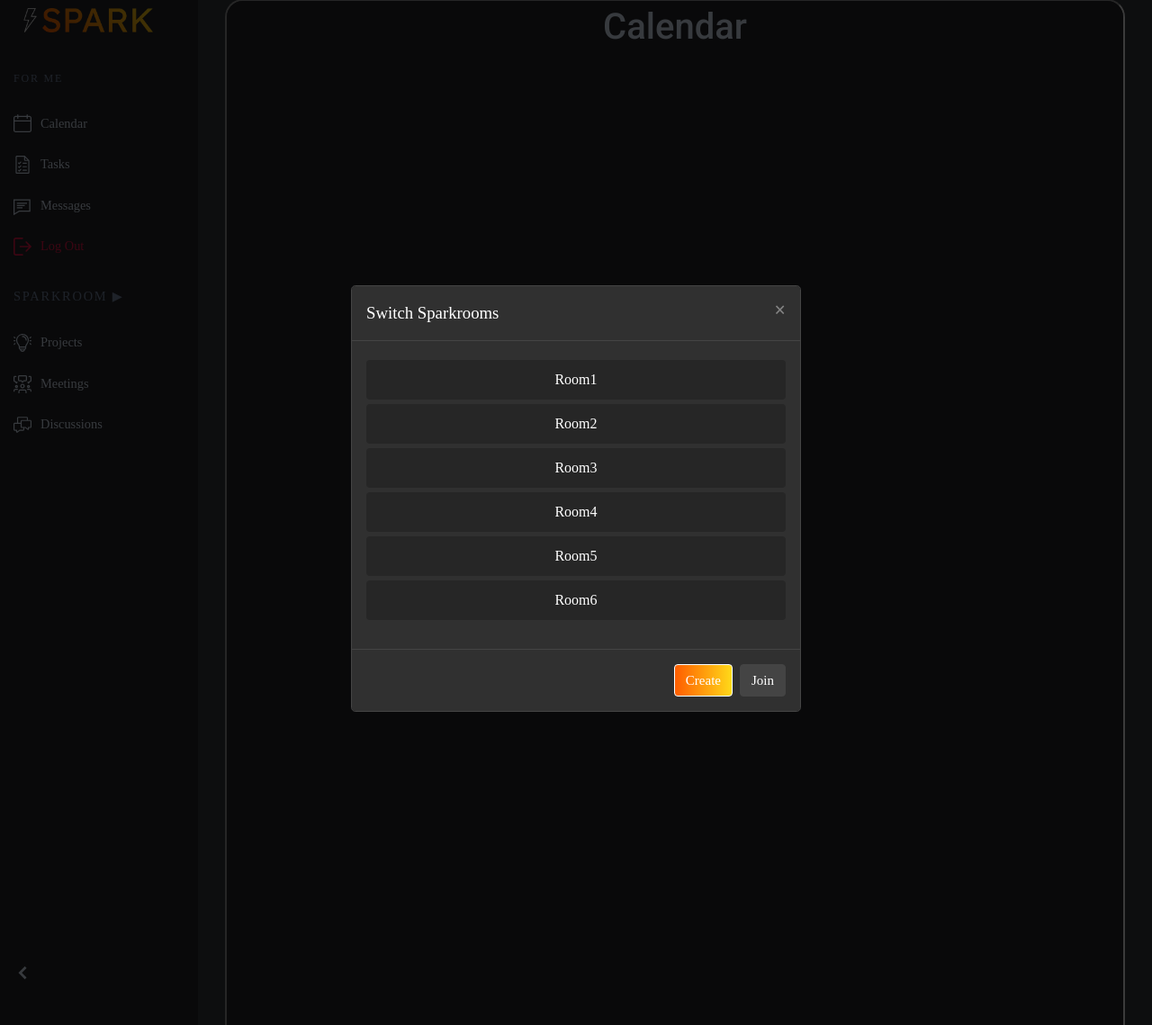
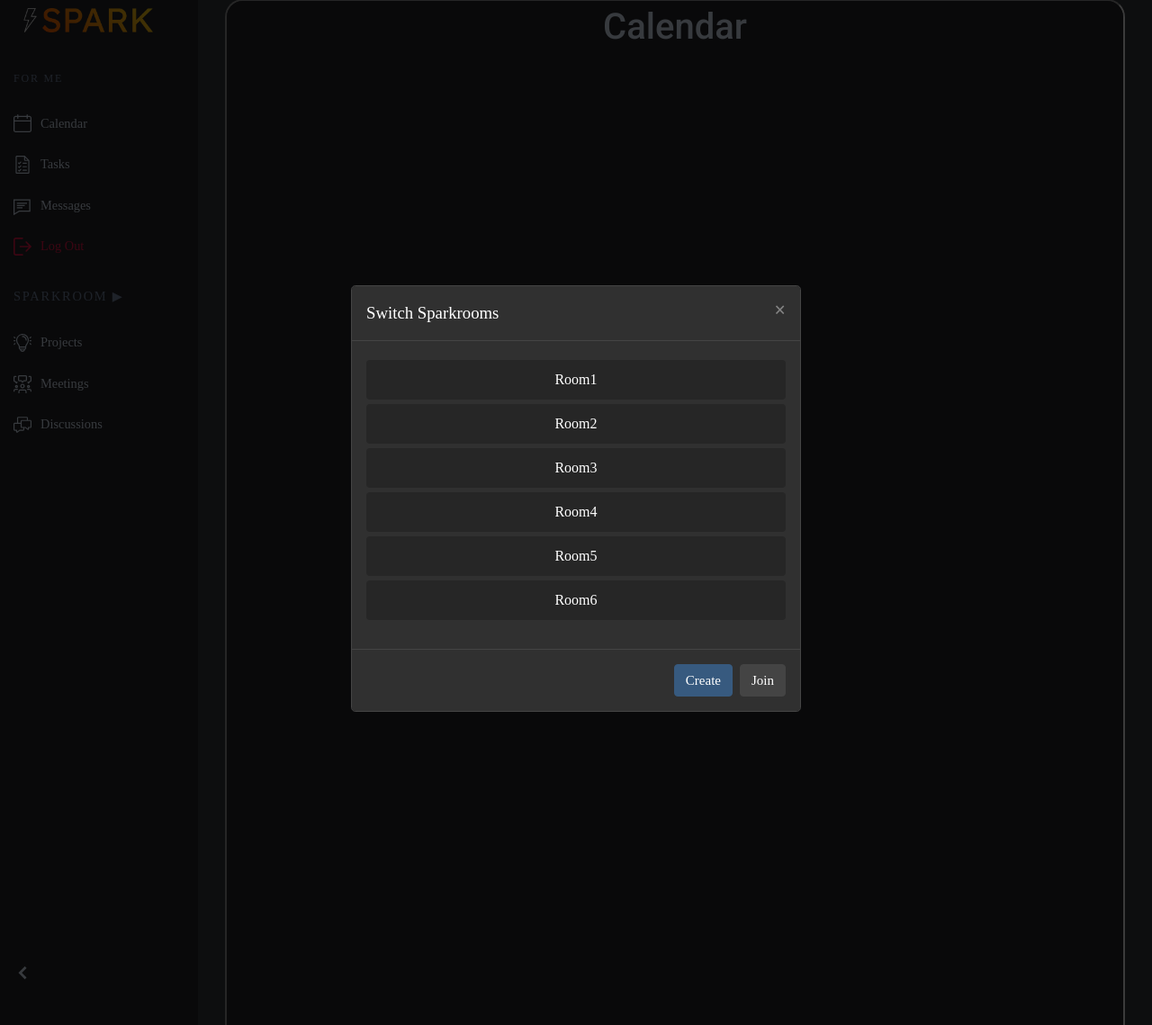
Before and after one commit to RGBHack/Spark, a Flask app: page /dashboard in a window 1280 px wide, after a click that opens the changed part. Shown: the part 31-1170 px from the top of the page at 90% size. Run offline with Flask 2, Linux system fonts and the light colour scheme; some libraries are stand-ins or nearby versions; some web fonts are replaced.

Commit message:
fix button style

```diff
--- a/server/src/templates/dashboard.html
+++ b/server/src/templates/dashboard.html
@@ -413,6 +413,7 @@
             background-color: transparent !important;
             cursor: pointer;
         }
+        .btn-primary-dark{color:#fff;background-color:#375a7f;border-color:#375a7f}.btn-primary:hover{color:#fff;background-color:#2b4764;border-color:#28415b}.btn-primary-dark:focus,.btn-primary.focus{color:#fff;background-color:#2b4764;border-color:#28415b;-webkit-box-shadow:0 0 0 0.2rem rgba(85,115,146,0.5);box-shadow:0 0 0 0.2rem rgba(85,115,146,0.5)}.btn-primary-dark.disabled,.btn-primary:disabled{color:#fff;background-color:#375a7f;border-color:#375a7f}.btn-primary-dark:not(:disabled):not(.disabled):active,.btn-primary:not(:disabled):not(.disabled).active,.show>.btn-primary-dark.dropdown-toggle{color:#fff;background-color:#28415b;border-color:#243a53}.btn-primary:not(:disabled):not(.disabled):active:focus,.btn-primary-dark:not(:disabled):not(.disabled).active:focus,.show>.btn-primary.dropdown-toggle:focus{-webkit-box-shadow:0 0 0 0.2rem rgba(85,115,146,0.5);box-shadow:0 0 0 0.2rem rgba(85,115,146,0.5)}
     </style>
     <body style="background-color: #26262b;">
         <svg style="display:none;">
@@ -599,7 +600,7 @@
                     </ul>
                   </div>
                   <div class="modal-footer">
-                    <button type="button" class="btn btn-primary">Create</button>
+                    <button type="button" class="btn btn-primary-dark">Create</button>
                     <button type="button" class="btn btn-secondary">Join</button>
                   </div>
                 </div>
```
